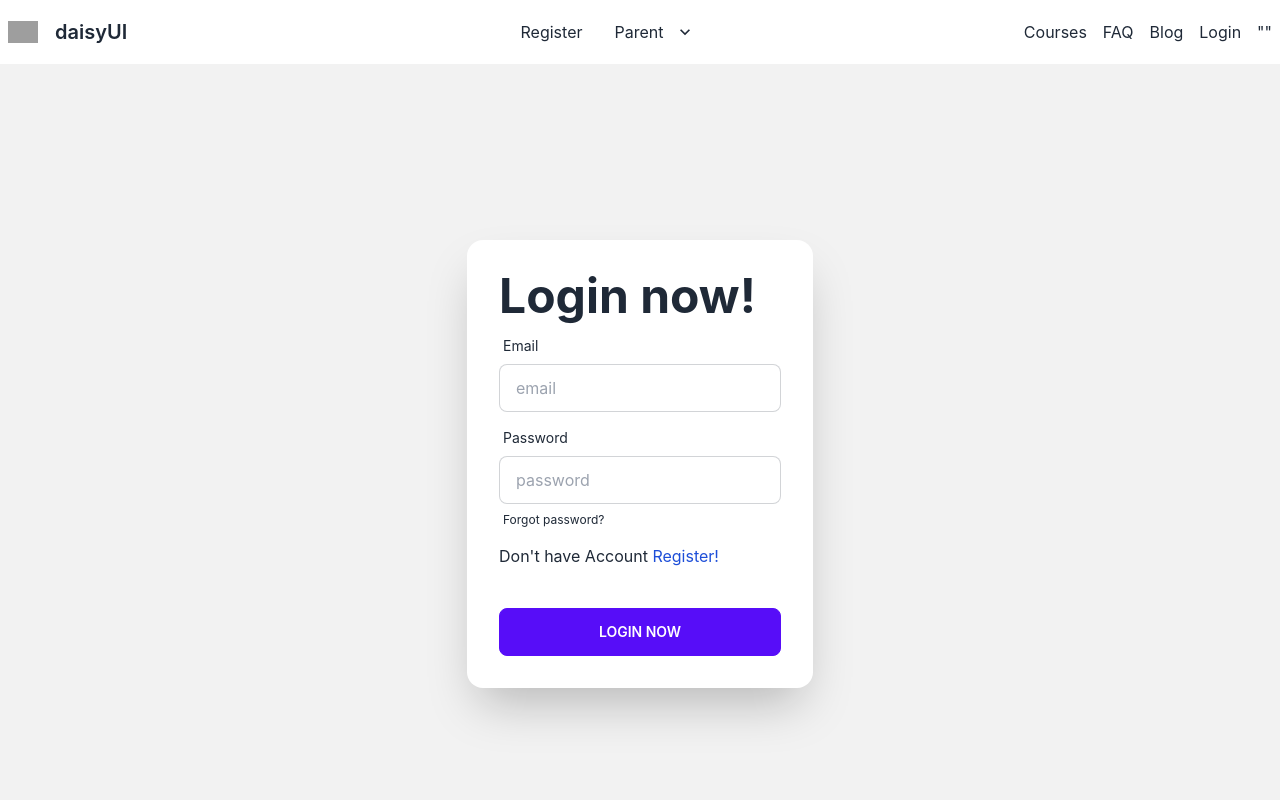
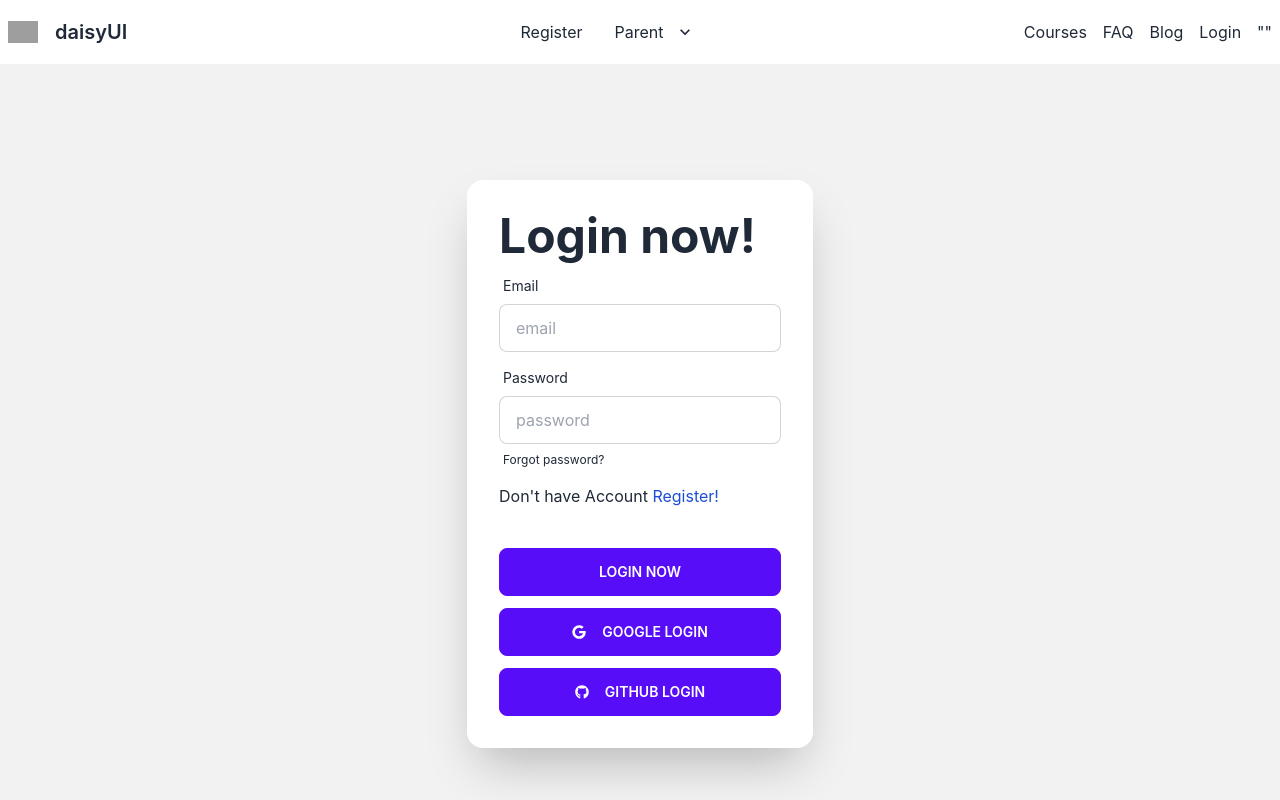
Before and after one commit to SalimmReza/AeroLearn, a React (Create React App) app: page /login in a window 1280 px wide. Shown: the top 800 px of the page. Built offline with nearby package versions, Linux system fonts and the light colour scheme; no server answers; grey boxes are pictures that could not be loaded.

Commit message:
google login done

```diff
--- a/src/Header/Pages/Login.js
+++ b/src/Header/Pages/Login.js
@@ -1,15 +1,39 @@
 import React, { useContext, useState } from 'react';
 import { Link, useLocation, useNavigate } from 'react-router-dom';
 import { AuthContext } from '../../Contexts/AuthProvider';
+import { FaGoogle, FaGithub } from 'react-icons/fa';
+import { GoogleAuthProvider } from 'firebase/auth';
 
 const Login = () => {
     const [error, setError] = useState('');
     const location = useLocation();
     const navigate = useNavigate();
-    const { loginIn } = useContext(AuthContext);
+    const { loginIn, googleSignIn } = useContext(AuthContext);
+
+    const provider = new GoogleAuthProvider();
+
+    const from = location.state?.from?.pathname || '/';
 
 
-    const from = location.state?.from?.pathname || '/';
+
+    const handleGoogleClick = () => {
+        googleSignIn(provider)
+            .then((result) => {
+                const credential = GoogleAuthProvider.credentialFromResult(result);
+                const token = credential.accessToken;
+                const user = result.user;
+                setError('');
+                navigate(from, { replace: true });
+
+            }).catch((error) => {
+                const errorCode = error.code;
+                const errorMessage = error.message;
+                const email = error.customData.email;
+                const credential = GoogleAuthProvider.credentialFromError(error);
+                setError(errorMessage);
+
+            });
+    }
 
     const handleSubmit = (e) => {
         e.preventDefault();
@@ -67,6 +91,14 @@ const Login = () => {
                             <div className="form-control mt-6">
                                 <button className="btn btn-primary">Login Now</button>
                             </div>
+                            <div className="form-control mt-1">
+                                <button
+                                    onClick={handleGoogleClick}
+                                    className="btn btn-primary gap-4"> <FaGoogle></FaGoogle>Google Login </button>
+                            </div>
+                            <div className="form-control mt-1">
+                                <button className="btn btn-primary gap-4"> <FaGithub></FaGithub>Github Login </button>
+                            </div>
                         </div>
                     </div>
                 </div>
--- a/src/Header/Pages/Register.js
+++ b/src/Header/Pages/Register.js
@@ -1,10 +1,19 @@
 import React, { useContext, useState } from 'react';
-import { Form, Link } from 'react-router-dom';
+import { Form, Link, useLocation, useNavigate } from 'react-router-dom';
 import { AuthContext } from '../../Contexts/AuthProvider';
+import { FaGoogle, FaGithub } from 'react-icons/fa';
+import { GoogleAuthProvider } from 'firebase/auth';
 
 const Register = () => {
     const [error, setError] = useState("")
-    const { createUser, updateUserProfile } = useContext(AuthContext);
+    const { createUser, updateUserProfile, googleSignIn } = useContext(AuthContext);
+    const location = useLocation();
+    const navigate = useNavigate();
+
+    const provider = new GoogleAuthProvider();
+
+    const from = location.state?.from?.pathname || '/';
+
 
     const handleRegister = (e) => {
         e.preventDefault();
@@ -23,6 +32,7 @@ const Register = () => {
                 form.reset();
                 setError('');
                 handleUpdateUser(name, photoUrL);
+                navigate(from, { replace: true });
                 // ...
             })
             .catch((error) => {
@@ -91,6 +101,15 @@ const Register = () => {
                             <div className="form-control mt-6">
                                 <button className="btn btn-primary">Register Now</button>
                             </div>
+
+                            {/* <div className="form-control mt-1">
+                                <button
+                                    onClick={handleGoogleClick}
+                                    className="btn btn-primary gap-4"> <FaGoogle></FaGoogle>Google Register </button>
+                            </div>
+                            <div className="form-control mt-1">
+                                <button className="btn btn-primary gap-4"> <FaGithub></FaGithub>Github Register </button>
+                            </div> */}
                         </div>
                     </div>
                 </div>
```
